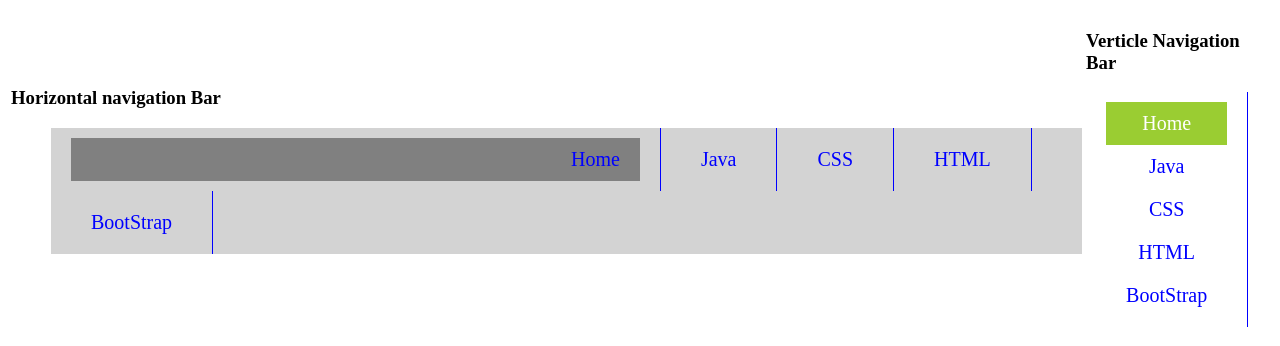
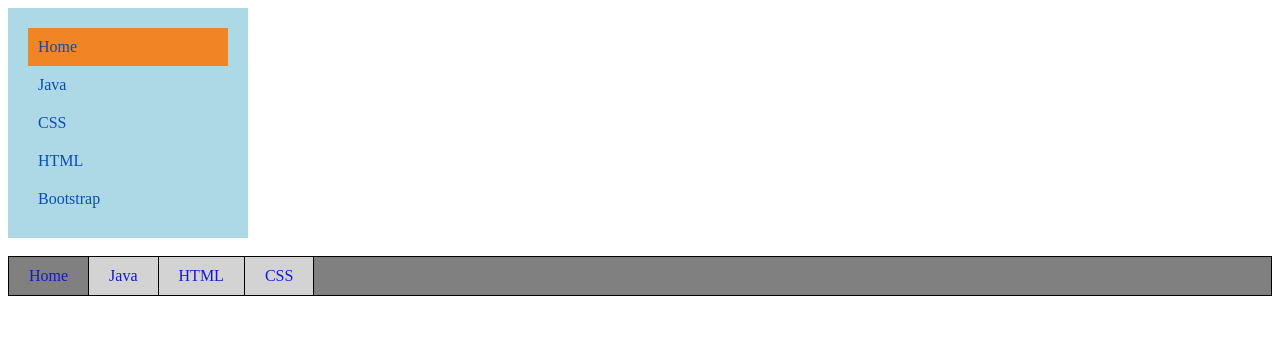
Before and after one commit to VishwajeetPatil504/MERN_Full-Stack_Ethnus, a plain HTML site: page CSS_Task2.html in a window 1280 px wide. Drawn offline with Linux system fonts and the light colour scheme.

Commit message:
Update CSS_Task2.html

```diff
--- a/CSS_Task2.html
+++ b/CSS_Task2.html
@@ -1,72 +1,88 @@
 <!DOCTYPE html>
 <html lang="en">
+
 <head>
     <meta charset="UTF-8">
     <meta name="viewport" content="width=device-width, initial-scale=1.0">
     <title>CSS Task-2</title>
     <style>
-        div{
+        #id1{
+            text-align: right;
+
+        }
+        .navbar {
+            width: 200px;
+            background-color: lightblue;
+            padding: 20px;
+
+        }
+
+        .active {
+            background-color: rgb(241, 132, 37);
+        }
+
+        .navbar ul {
             list-style-type: none;
-            position:fixed
-            top: 10;
-            margin: 0;
-            padding: 0px;
-            overflow: hidden;
+            padding: 0;
+        }
+
+        .navbar a {
+            display: block;
+            text-decoration: none;
+            padding: 10px;
+            color: rgb(9, 76, 184);
+        }
+
+        .navbar a:hover {
             background-color: lightgray;
         }
-        li{
-            float: left;
-            border-right: 1px solid blue;
+        ul,
+        li {
+
+            list-style-type: none;
+            margin: 0;
+            padding: 0;
         }
-        li,a{
-            display: block;
-            color: blue;
-            font-size: 20px;
-            text-align: center;
+
+        .navbar1 {
+            text-align: right;
+            background-color: gray;
+            border: 1px solid black;
+            display: flex;
+        }
+
+        .navbar1 a {
+            text-align: right;
             padding: 10px 20px;
             text-decoration: none;
-        }
-        .home{
-            padding-left: 500px;
-            list-style-type: none;
-            background-color: grey;
-        }
-        .home1{
-            background-color: yellowgreen;
-            color: white;
-        }
-        .hor{
+            color: rgb(19, 22, 218);
             background-color: lightgray;
+            border-right: 1px solid black;
         }
 
+        .navbar1 a.active {
+            background-color: gray;
+        }
     </style>
 </head>
+
 <body>
-    <table>
-        <tr>
-            <td>
-                <h3>Horizontal navigation Bar</h3>
-                <ul>
-                    <div class="hor">
-                        <li><a href="./Index.html" class="home">Home</a></li>
-                        <li><a href="./Index.html">Java</a></li>
-                        <li><a href="./Index.html">CSS</a></li>
-                        <li><a href="./Index.html">HTML</a></li>
-                        <li><a href="./Index.html">BootStrap</a></li>
-                    </div>
-                </ul>
-            </td>
-            <td>
-                <h3>Verticle Navigation Bar</h3>
-                <li class="ver">
-                    <a class="home1" href="./Index.html" class="home">Home</a>
-                    <a href="./Index.html">Java</a>
-                    <a href="./Index.html">CSS</a>
-                    <a href="./Index.html">HTML</a>
-                    <a href="./Index.html">BootStrap</a>
-                </li>
-            </td>
-        </tr>
-    </table>
+    <div class="navbar">
+        <ul>
+            <li><a href="#" class="active">Home</a></li>
+            <li><a href="#">Java</a></li>
+            <li><a href="#">CSS</a></li>
+            <li><a href="#">HTML</a></li>
+            <li><a href="#">Bootstrap</a></li>
+        </ul>
+    </div>
+    <br>
+    <div class="navbar1" id="id1">
+        <a class="active" href="#">Home</a>
+        <a href="#">Java</a>
+        <a href="#">HTML</a>
+        <a href="#">CSS</a>
+    </div>
 </body>
+
 </html>
```
